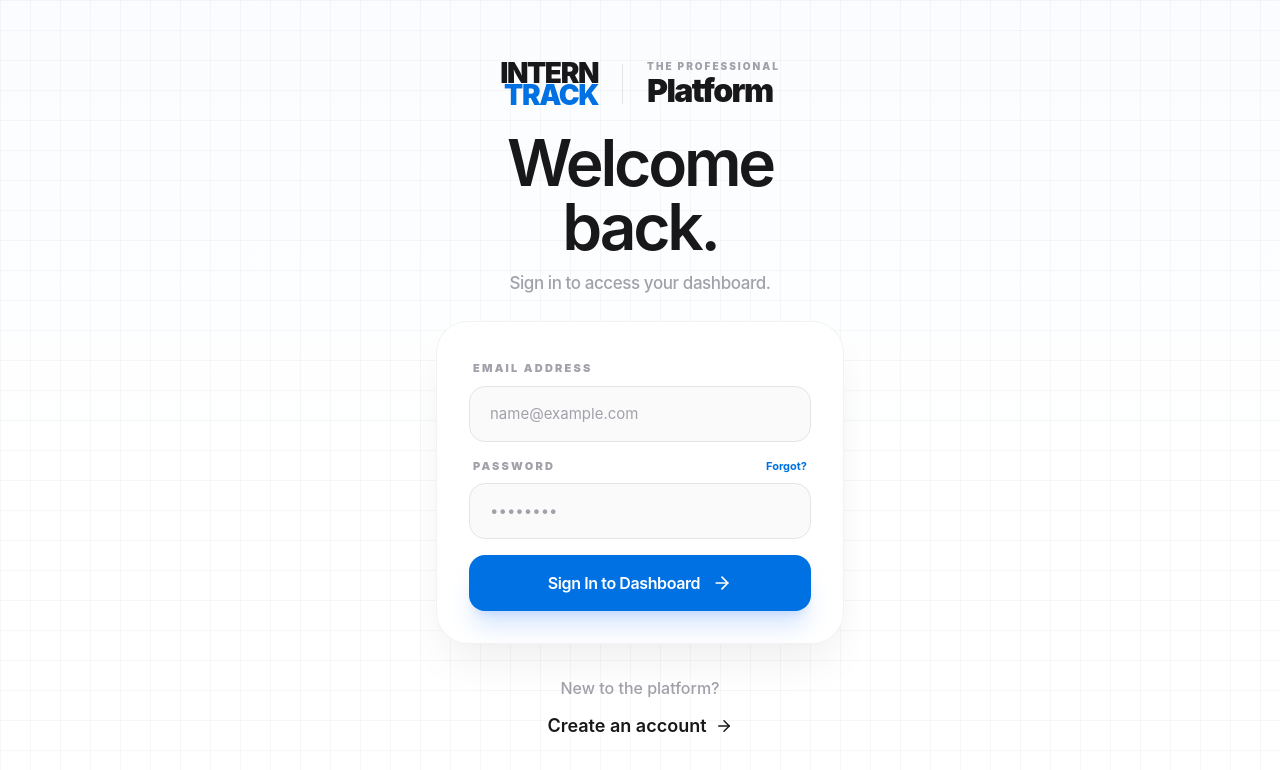
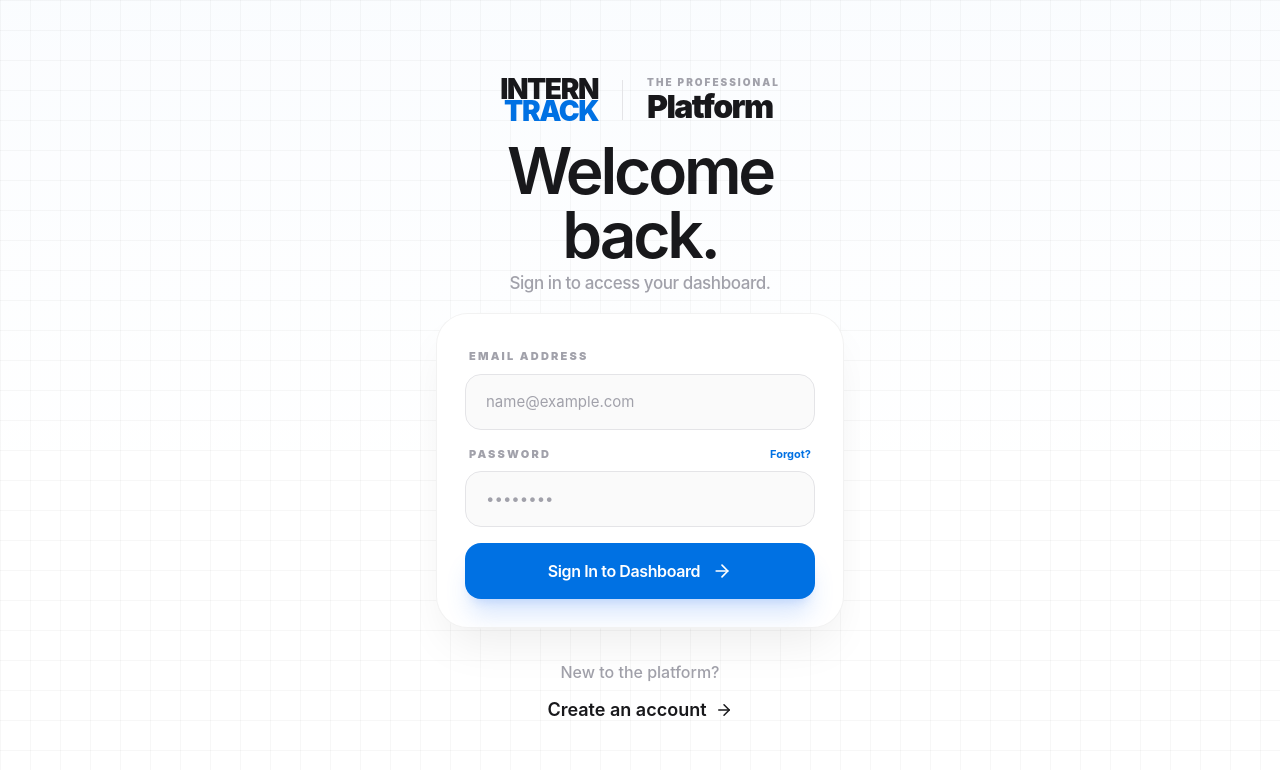
Before and after one commit to projectsnavadeep/Internship, a React (Vite) app in the folder app/: page / in a window 1280 px wide. Shown: the top 770 px of the page. Built offline with nearby package versions, Linux system fonts and the light colour scheme; no server answers; a web font is replaced by a local one.

Commit message:
style: optimize vertical spacing for signup form fit

```diff
--- a/app/src/components/auth/AuthForm.tsx
+++ b/app/src/components/auth/AuthForm.tsx
@@ -70,11 +70,11 @@ export function AuthForm({ onLogin, onRegister, loading }: AuthFormProps) {
         className="w-full max-w-[480px] relative z-10 flex flex-col items-center"
       >
           {/* Logo Header */}
-          <div className="text-center mb-6 flex flex-col items-center w-full">
-            <div className="flex justify-center mb-6">
+          <div className="text-center mb-4 flex flex-col items-center w-full">
+            <div className="flex justify-center mb-4">
               <Logo size="lg" />
             </div>
-            <h1 className="text-[48px] md:text-[64px] font-semibold tracking-tighter leading-none text-zinc-900 dark:text-white mb-3">
+            <h1 className="text-[48px] md:text-[64px] font-semibold tracking-tighter leading-none text-zinc-900 dark:text-white mb-1">
               {isLogin ? 'Welcome back.' : 'Join the Track.'}
             </h1>
             <p className="text-[17px] text-zinc-400 dark:text-zinc-500 font-medium tracking-tight max-w-[360px] mx-auto">
@@ -92,7 +92,7 @@ export function AuthForm({ onLogin, onRegister, loading }: AuthFormProps) {
               exit={{ opacity: 0, scale: 0.98 }}
               transition={{ duration: 0.3 }}
               onSubmit={handleSubmit}
-              className="p-8 space-y-4"
+              className="p-7 space-y-4"
             >
               {!isLogin && (
                 <div className="space-y-2">
```
